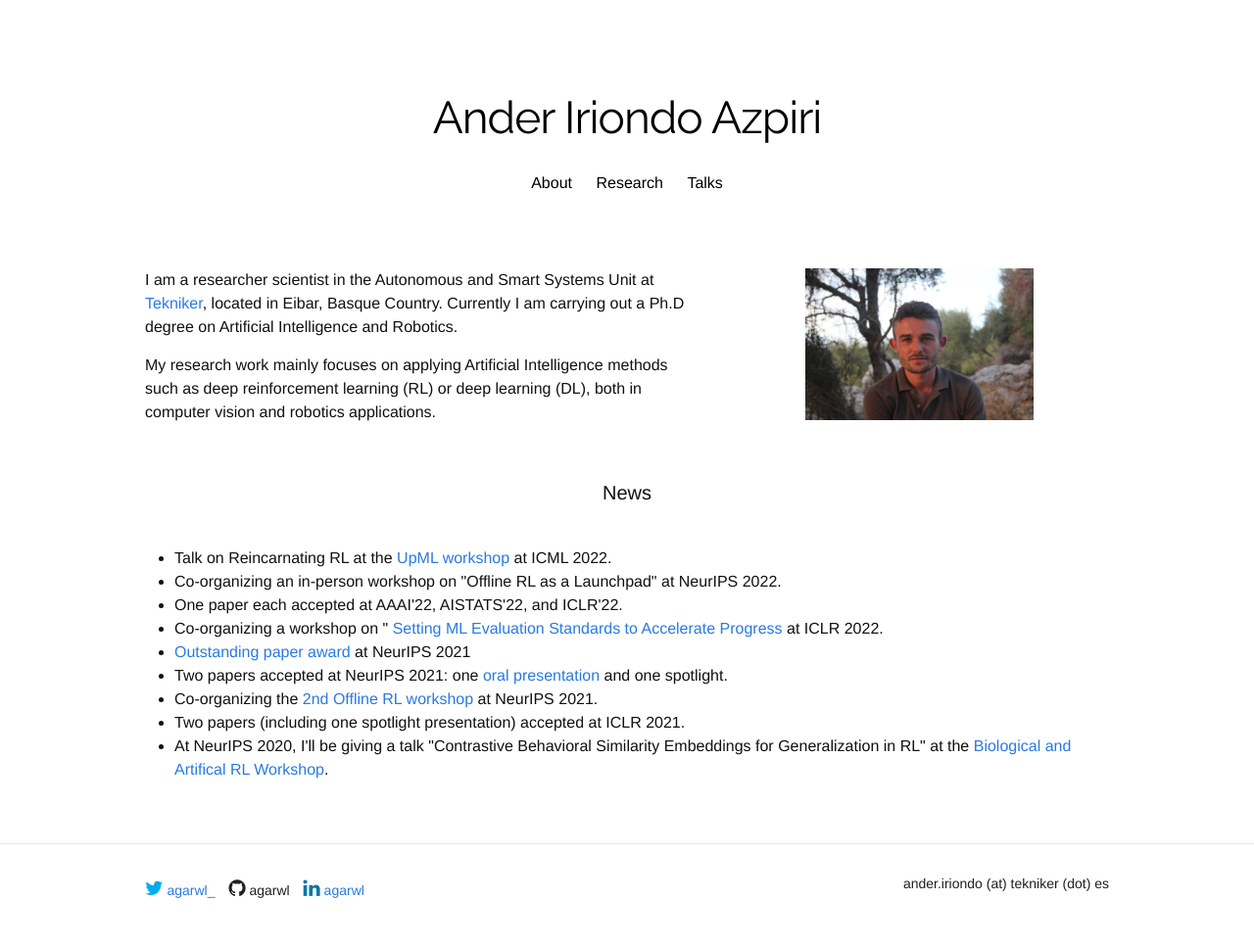
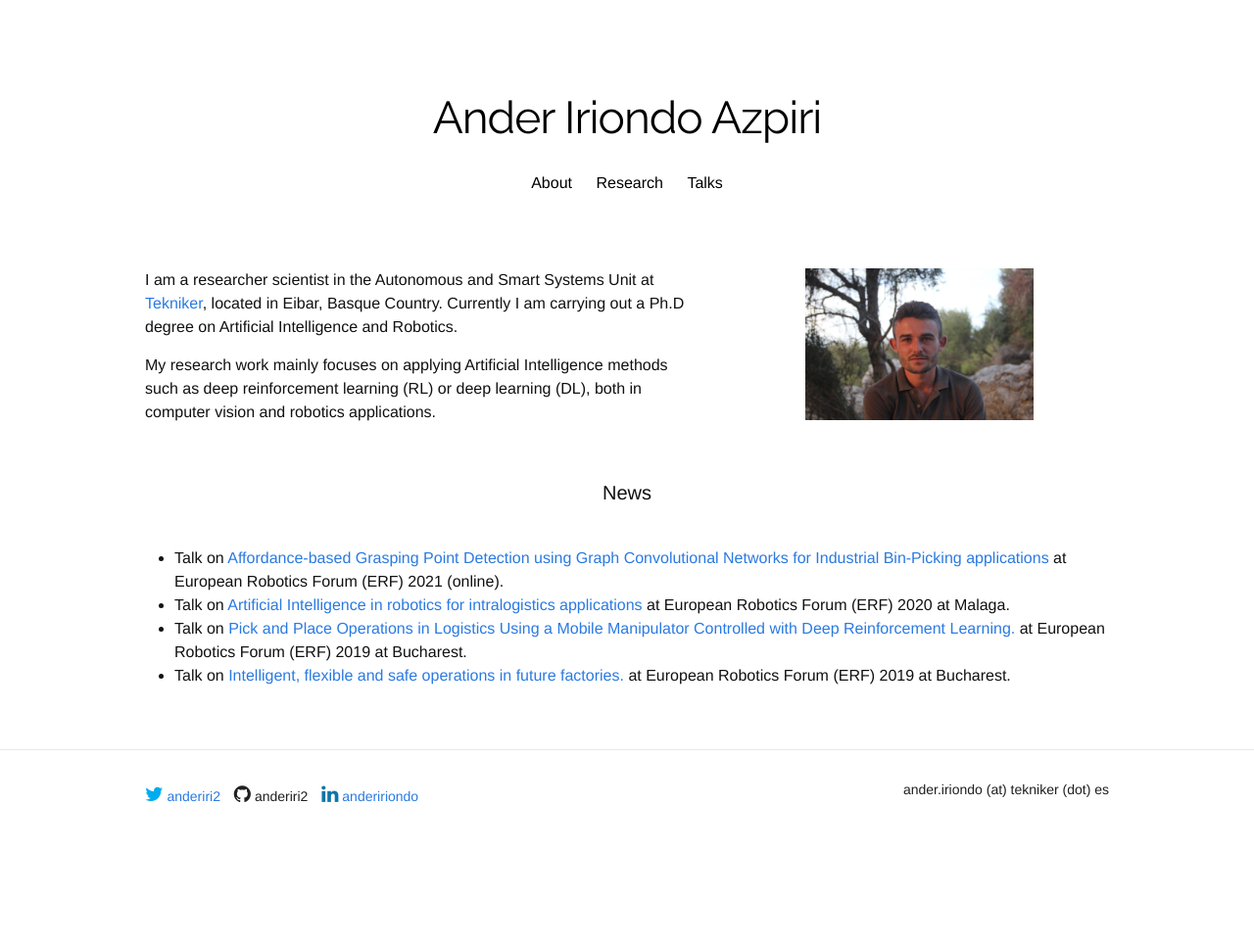
Before and after one commit to anderiri2/anderiri2.github.io, a Jekyll site: the page built from index.html, in a window 1280 px wide. Shown: the whole page at 98% size. Built offline with Jekyll 4.4.1, drawn with Linux system fonts in a browser that asks for light colours; nearby versions of some CDN libraries; some web fonts are replaced; a style sheet for code colours, icons or effects is not loaded; after the commit the page ends 900 px from its top, so only the background shows below that.

Commit message:
Add some latest news.

```diff
--- a/_layouts/layout.html
+++ b/_layouts/layout.html
@@ -56,13 +56,13 @@
         <ul class="contact-list">
           <li class="social-links">
             <a href="https://twitter.com/anderiri2_" target="_blank">
-              <i class="fa fa-twitter fa-10x" style="color:#00ACEE"></i> agarwl_
+              <i class="fa fa-twitter fa-10x" style="color:#00ACEE"></i> anderiri2
             </a>
             <a href="https://github.com/anderiri2/" style="color:#211F1F" target="_blank">
-                <i class="fa fa-github fa-10x" style="color:#211F1F"> </i> agarwl
+                <i class="fa fa-github fa-10x" style="color:#211F1F"> </i> anderiri2
             </a>
             <a href="https://www.linkedin.com/in/andeririondo/" target="_blank">
-              <i class="fa fa-linkedin fa-10x" style="color:#0e76a8"> </i> agarwl
+              <i class="fa fa-linkedin fa-10x" style="color:#0e76a8"> </i> andeririondo
             </a>
             <a href="https://scholar.google.es/citations?user=Hy-Z3PoAAAAJ&hl=en" target="_blank">
               <i class="ai ai-google-scholar ai-10x" style="color:#0e76a8"> </i>
--- a/index.html
+++ b/index.html
@@ -22,19 +22,12 @@ title: "Ander Iriondo"
 
 <h1 class="page-heading">News</h1>
 <ul>
-  <li> Talk on Reincarnating RL at the <a href="https://upml2022.github.io/"> UpML workshop </a> at ICML 2022.</li>
-  <li> Co-organizing an in-person workshop on "Offline RL as a Launchpad" at NeurIPS 2022.</li>
-  <li> One paper each accepted at AAAI'22, AISTATS'22, and ICLR'22. </li>
-  <li> Co-organizing a workshop on "<a href="https://ml-eval.github.io"> Setting ML Evaluation Standards to Accelerate Progress </a> at ICLR 2022. </li>
-  <Li> <a href="https://blog.neurips.cc/2021/11/30/announcing-the-neurips-2021-award-recipients/?s=09">Outstanding paper award</a> at NeurIPS 2021 </li>
-  <li> Two papers accepted at NeurIPS 2021: one <a href="https://agarwl.github.io/rliable/"> oral presentation </a> and one spotlight. </li>
-  <li> Co-organizing the <a href="https://offline-rl-neurips.github.io/2021"> 2nd Offline RL workshop</a> at NeurIPS 2021.</li>
-  <li> Two papers (including one spotlight presentation) accepted at ICLR 2021. </li>
-  <li> At NeurIPS 2020, I'll be giving a talk "Contrastive Behavioral Similarity Embeddings for Generalization in RL" at the <a href="https://nips.cc/Conferences/2020/Schedule?showEvent=16109">Biological and Artifical RL Workshop</a>. </li>
-<!--   <li> Gave a talk about Offline RL at<a href="http://mlcollective.org/dlct"> ML Collective Reading Group </a>. </li> -->
-  <!-- <li> Organizing a workshop on <a href="https://offline-rl-neurips.github.io"> Offline RL</a> at NeurIPS 2020.</li> -->
-  <!-- <li> Two papers accepted at ICML 2020. </li> -->
-<!--   <li> Gave a talk at Stanford about <a href="https://offline-rl.github.io">offline reinforcement learning</a>. -->
-<!--   <li> At NeurIPS 2019, I <a href='https://slideslive.com/38922027/deep-reinforcement-learning-3?t=1728'>gave a talk </a> about our work on <a href='https://offline-rl.github.io'>offline RL</a> in the Deep RL Workshop.</li> -->
-<!--   <li> At ICML 2019, I <a href="https://youtu.be/_IXj6kXPdq8"> gave a talk </a> about our work on <a href="https://arxiv.org/abs/1902.07198"> Learning to Generalize from Sparse and Underspecified Rewards. </a> -->
+	<li> Talk on <a href="https://drive.google.com/file/d/1tdyN69yfzVHM9axG4-LLJDIknoETk5Bw/view">Affordance-based Grasping Point Detection using Graph Convolutional Networks for Industrial Bin-Picking applications </a> at European Robotics Forum (ERF) 2021 (online).</li>
+
+	<li> Talk on <a href="https://drive.google.com/file/d/1ISoi\_gXWrXVSLgJmwzi3pNN3PTICSTK8/view">Artificial Intelligence in robotics for intralogistics applications </a> at European Robotics Forum (ERF) 2020 at Malaga.</li>
+
+	<li> Talk on <a href="https://zenodo.org/record/3458219\#.Yrsl3i8lMvE">Pick and Place Operations in Logistics Using a Mobile Manipulator Controlled with Deep Reinforcement Learning. </a> at European Robotics Forum (ERF) 2019 at Bucharest.</li>
+	<li> Talk on <a href="https://roboception.com/wp-content/uploads/2019/04/ERF2019-Intelligent\_-flexible\_and\_safe\_operations-Tekniker.pdf">Intelligent, flexible and safe operations in future
+factories. </a> at European Robotics Forum (ERF) 2019 at Bucharest.</li>
+
 </ul>
```
